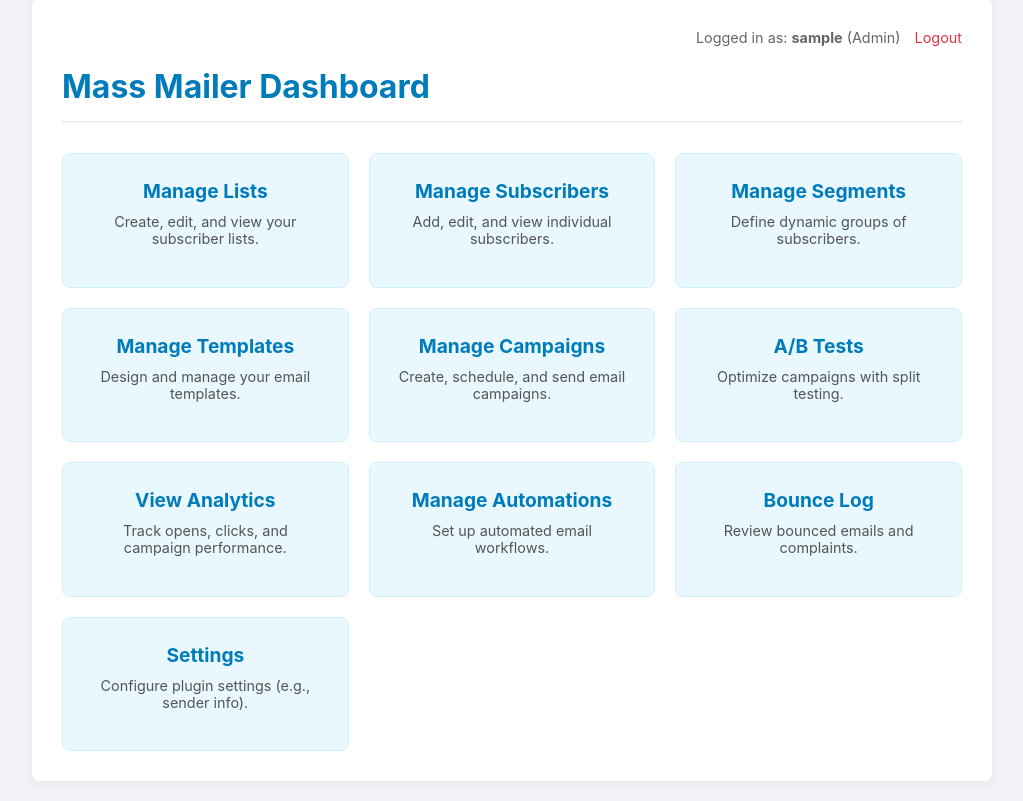
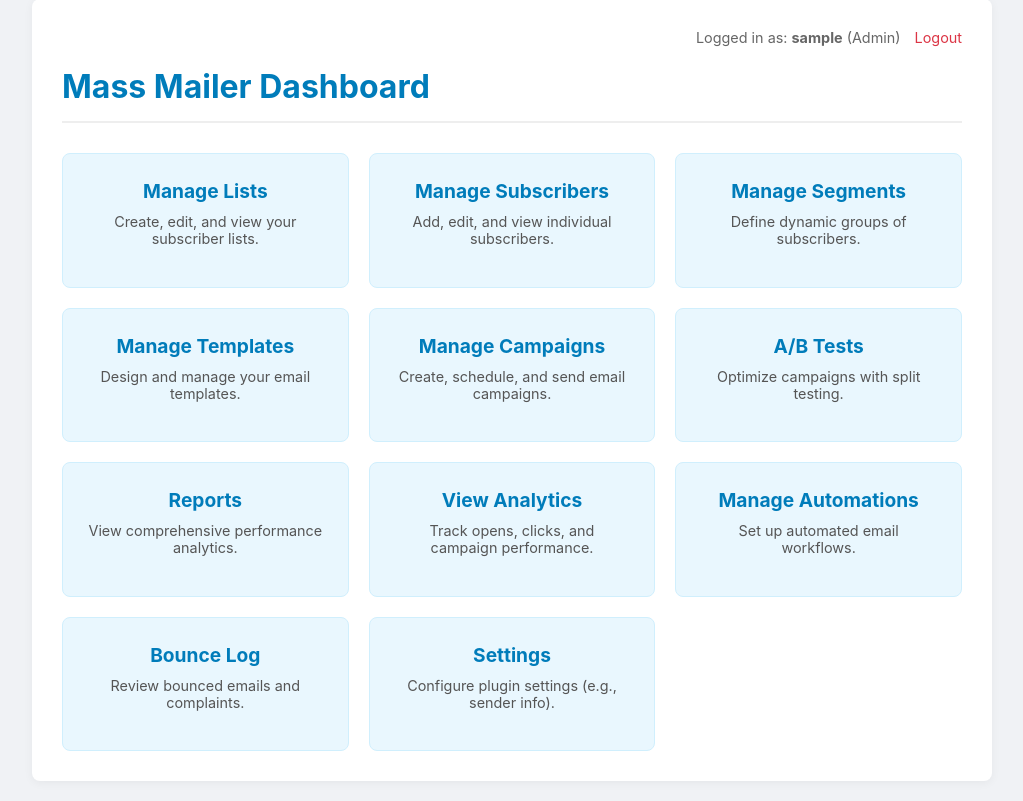
Before and after one commit to z3r0d4rkn3ss/MassMailer-WordpressPlugin-, a PHP site: page /mass-mailer/dashboard.php in a window 1280 px wide. Shown: the part 21-822 px from the top of the page, without its empty margins (128-1151 px from the left). Run offline with PHP 8.4, Linux system fonts and the light colour scheme; the visitor is signed in with stand-in values (Sample User, id 1).

Commit message:
Update dashboard.php
Add Reports Link

```diff
--- a/admin/dashboard.php
+++ b/admin/dashboard.php
@@ -4,7 +4,7 @@
  *
  * This file serves as the main entry point for the Mass Mailer admin area.
  * It provides an overview and navigation links to other admin pages.
- * Now includes authentication check and a link to Manage A/B Tests.
+ * Now includes authentication check and a link to Reports.
  *
  * @package Mass_Mailer
  * @subpackage Admin
@@ -83,6 +83,10 @@ $current_user = $auth->getCurrentUser();
                 <p>Optimize campaigns with split testing.</p>
             </div>
             <div class="nav-item">
+                <a href="reports.php">Reports</a>
+                <p>View comprehensive performance analytics.</p>
+            </div>
+            <div class="nav-item">
                 <a href="analytics.php">View Analytics</a>
                 <p>Track opens, clicks, and campaign performance.</p>
             </div>
```
